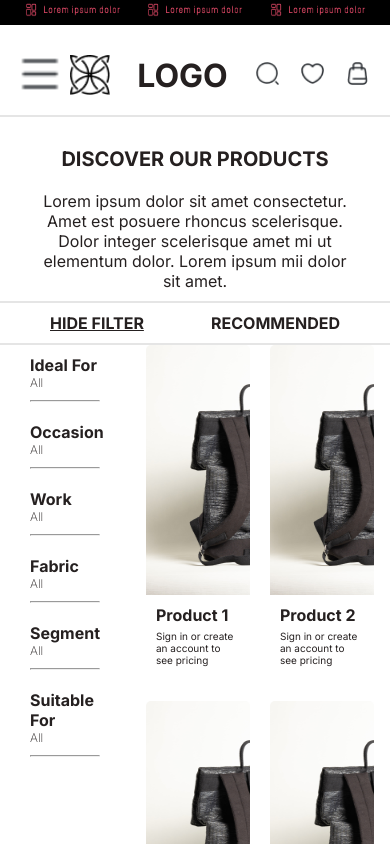
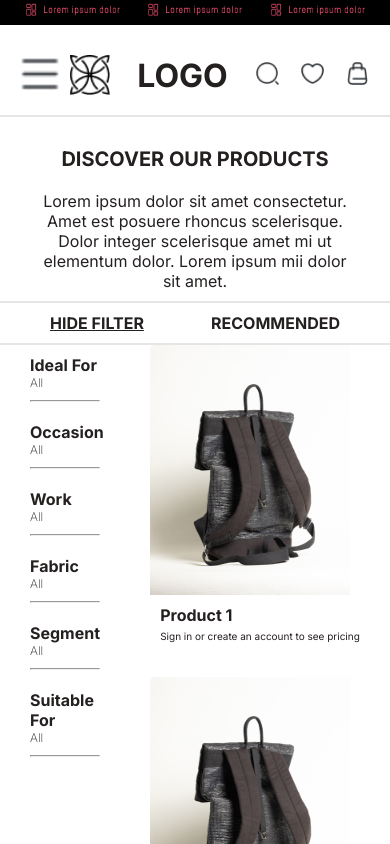
Before and after one commit to Sudhanshu920/Appscrip-task-SUDHANSHU-PANDEY, a Next.js app: page / in a window 390 px wide. Shown: the top 844 px of the page. Built offline with nearby package versions, Linux system fonts and the light colour scheme.

Commit message:
styling change

```diff
--- a/src/components/products.module.css
+++ b/src/components/products.module.css
@@ -29,6 +29,6 @@
 
   @media only screen and (max-width: 700px) {
     .product{
-      width: 40%;
+      min-width: 40%;
     }
   }
```
